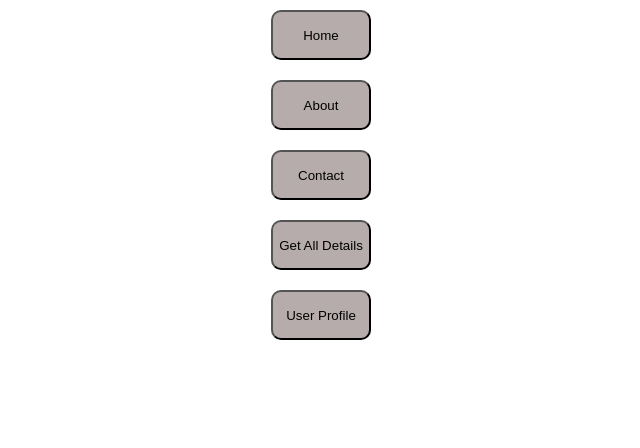
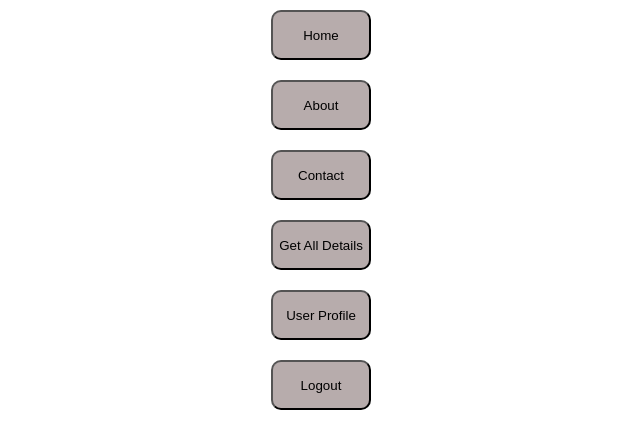
Before and after one commit to Khush0601/frontend-Register-signIn-Project, a React (Create React App) app: page /home in a window 1280 px wide. Shown: the top 448 px of the page, without its empty margins (319-959 px from the left). Built offline with nearby package versions, Linux system fonts and the light colour scheme.

Commit message:
implemented logout

```diff
--- a/src/App.js
+++ b/src/App.js
@@ -10,6 +10,7 @@ import GetallDetails from './Pages/GetAllDetails/getallDetails'
 import UserProfile from './Pages/UserProfile/UserProfile'
 import PrivateRoutes from './Pages/PrivateRoutes/PrivateRoutes'
 import ProtectedEngineerRoutes from './Pages/PotectedEngineerRoutes/ProtectedEngineerRoutes'
+import Logout from './Pages/logout/logout'
 
  export const UserContext=createContext(null)
 const App = () => {
@@ -29,6 +30,7 @@ const App = () => {
     <Route path='/technicalSupport' element={<ProtectedEngineerRoutes><TechnicalSupport/></ProtectedEngineerRoutes>}/>
     <Route path='/getAll' element={<GetallDetails/>}/>
     <Route path='/userProfile' element={<UserProfile/>}/>
+    <Route path='/logout' element={<Logout setUser={setUser}/>}/>
 
 </Routes>
 
--- a/src/Pages/Home/Home.js
+++ b/src/Pages/Home/Home.js
@@ -17,6 +17,7 @@ const Home = () => {
 
         <button onClick={()=>navigate('/getAll')}>Get All Details</button>
         <button onClick={()=>navigate('/userProfile')}>User Profile</button>
+        <button onClick={()=>navigate('/logout')}>Logout</button>
 
 
     </div>
--- /dev/null
+++ b/src/Pages/logout/logout.js
@@ -0,0 +1,19 @@
+import React, {  } from 'react'
+import {useNavigate}  from "react-router"
+
+const Logout = ({setUser}) => {
+    const navigate=useNavigate()
+     setTimeout(()=>{
+      setUser('')
+      navigate('/login')
+     alert('logged out please login again')
+    },1000)
+
+  return (
+    <div>
+
+    </div>
+  )
+}
+
+export default Logout
```
